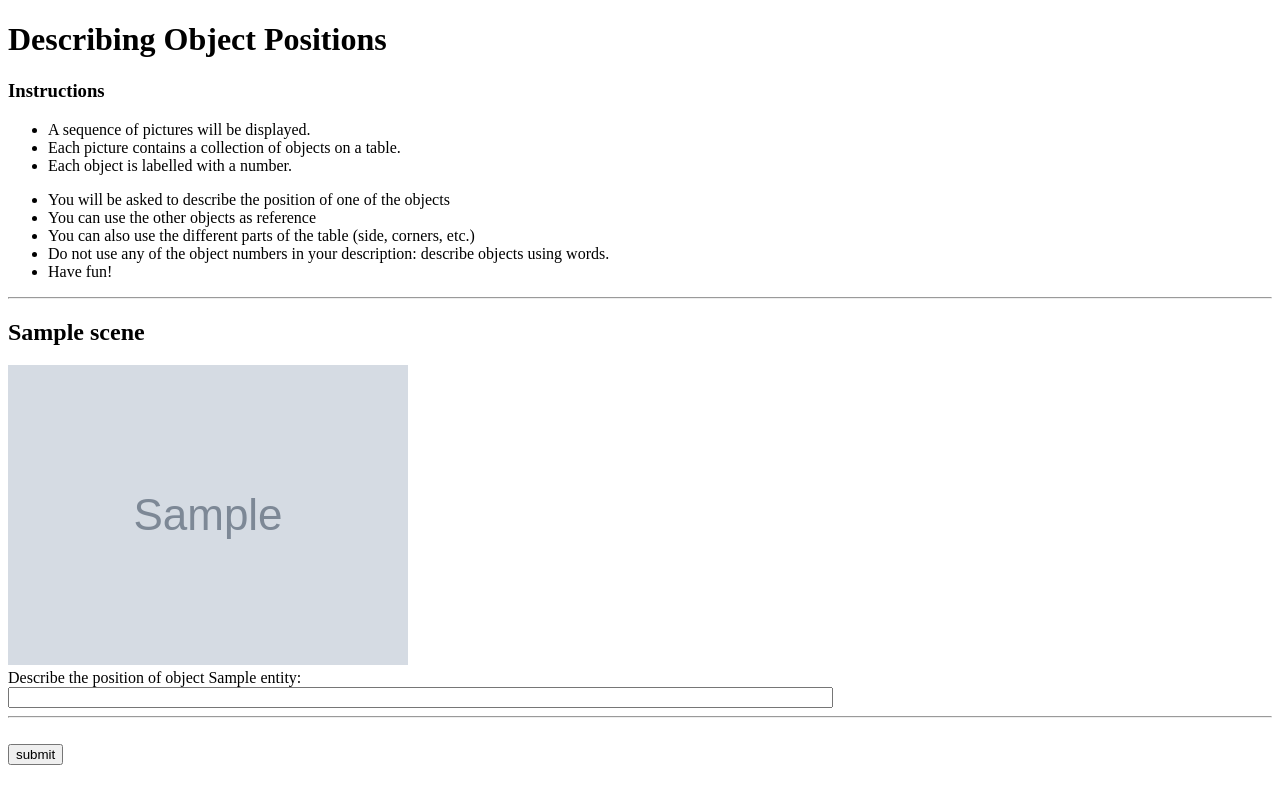
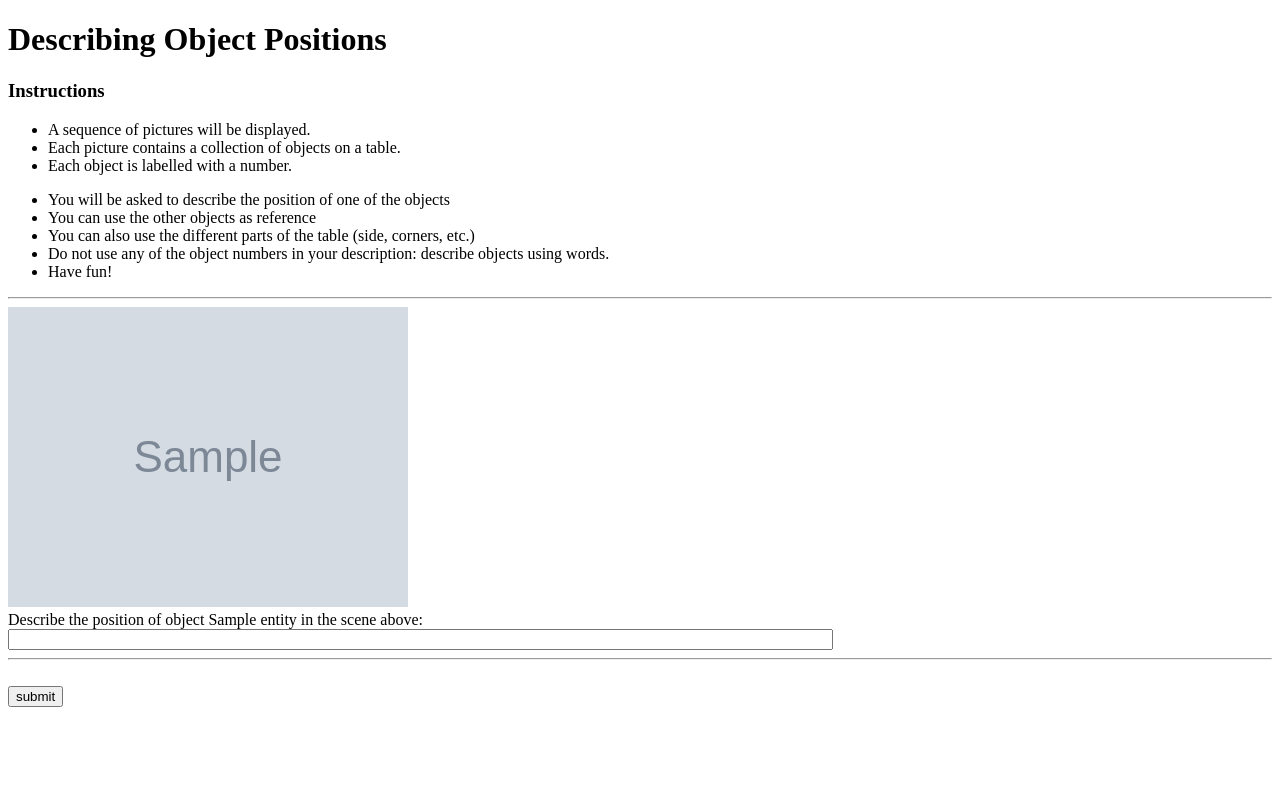
Before and after one commit to arebgun/mtbolt, a Django app: page /tasks/description/ in a window 1280 px wide. Run offline with Django 3.2, Linux system fonts and the light colour scheme; tables that the repository leaves empty hold one stand-in row (values such as "Sample post"); grey boxes marked "Sample" are stand-in pictures.

Commit message:
eliminated titles

```diff
--- a/tasks/templates/tasks/description.html
+++ b/tasks/templates/tasks/description.html
@@ -23,14 +23,16 @@
            value="{{ entities|length }}" />
     {% for e in entities %}
     <hr />
+    <!--
     <h2>{{ e.scene.name }}</h2>
+    -->
     <img src="{{ e.scene.image.url }}">
     <input type="hidden"
            name="q{{ forloop.counter }}_eid"
            id="q{{ forloop.counter }}_eid"
            value="{{ e.pk }}" />
     <br/>
-    <label for="q{{ forloop.counter }}_ans">Describe the position of object {{ e.name }}:</label>
+    <label for="q{{ forloop.counter }}_ans">Describe the position of object {{ e.name }} in the scene above:</label>
     <br/>
     <input type="text"
            name="q{{ forloop.counter }}_ans"
```
